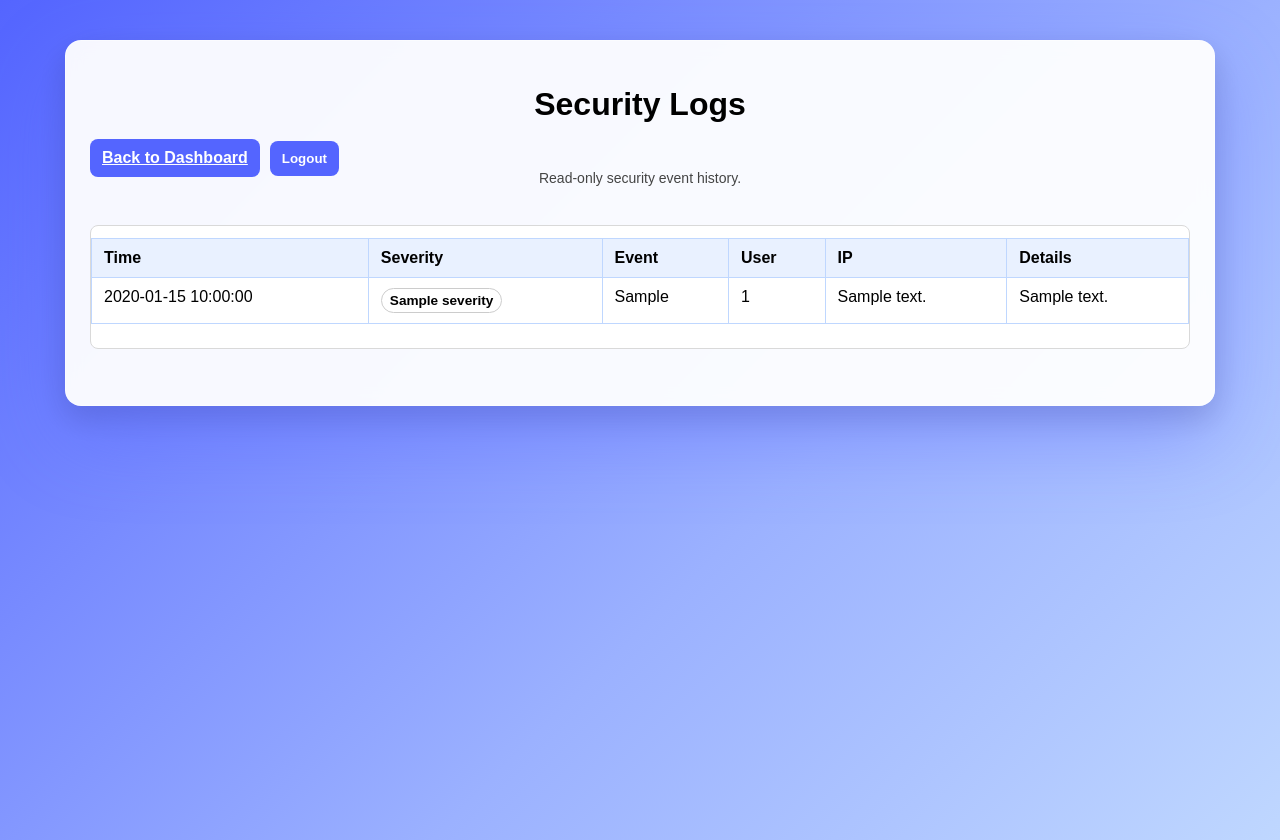
After one commit to sarcho22/secure-app, a Python web app: template templates/admin_logs.html in a window 1280 px wide. The commit adds this page. Run offline with Jinja, Linux system fonts and the light colour scheme; the template is opened without the code that fills it: most values are stand-ins (such as "Sample title", 1, 10 or a date in 2020).

Commit message:
added logs page

```diff
--- a/data/documents.json
+++ b/data/documents.json
@@ -5,9 +5,9 @@
             "owner": "testuser",
             "filename": "image_2026-03-30_203510261.png",
             "encrypted_path": "/Users/sarahchoi/Downloads/secure-app/secure-app/data/docs/VEp_2zqUKR0kTJKKygWy1Q.enc",
-            "version": 1,
+            "version": 2,
             "created_at": 1774917310.823586,
-            "updated_at": 1775248561.225021,
+            "updated_at": 1775509257.214994,
             "shared_with": {}
         }
     ]
--- a/static/css/style.css
+++ b/static/css/style.css
@@ -10,6 +10,72 @@ body {
         #9BB1FF 60%,
         #BFD7FF 100%
     );
+}
+
+.top-bar-actions {
+    display: flex;
+    gap: 10px;
+    align-items: center;
+}
+
+.logs-container {
+    max-height: 600px;
+    overflow-y: auto;
+    border: 1px solid #d9d9d9;
+    border-radius: 8px;
+    background: #fff;
+}
+
+.logs-table {
+    width: 100%;
+    border-collapse: collapse;
+}
+
+.logs-table th,
+.logs-table td {
+    padding: 12px 10px;
+    text-align: left;
+    vertical-align: top;
+    border-bottom: 1px solid #e5e5e5;
+}
+
+.logs-table th {
+    position: sticky;
+    top: 0;
+    background: #f7f7f7;
+    z-index: 1;
+}
+
+.log-details {
+    max-width: 420px;
+    word-break: break-word;
+    white-space: normal;
+}
+
+.log-badge {
+    display: inline-block;
+    padding: 4px 8px;
+    border-radius: 999px;
+    font-size: 0.85rem;
+    font-weight: 600;
+    border: 1px solid #ccc;
+}
+
+.log-info {
+    background: #eef4ff;
+}
+
+.log-warning {
+    background: #fff8e6;
+}
+
+.log-error,
+.log-critical {
+    background: #ffeaea;
+}
+
+.empty-state {
+    padding: 16px 0;
 }
 
 .admin-container {
--- a/static/js/app.js
+++ b/static/js/app.js
@@ -949,3 +949,38 @@ async function demoteUser(username) {
 function downloadDoc(docId) {
     window.location.href = `/download/${encodeURIComponent(docId)}`;
 }
+
+function showMessage(text, isError = false) {
+    const messageEl = document.getElementById("message");
+    if (!messageEl) return;
+
+    messageEl.textContent = text;
+    messageEl.classList.remove("error", "success");
+    messageEl.classList.add(isError ? "error" : "success");
+}
+
+async function handleLogout() {
+    try {
+        const response = await fetch("/logout", {
+            method: "POST",
+            credentials: "include"
+        });
+
+        if (response.ok) {
+            window.location.href = "/login";
+            return;
+        }
+
+        showMessage("Logout failed.", true);
+    } catch (error) {
+        console.error("Logout error:", error);
+        showMessage("Logout failed.", true);
+    }
+}
+
+document.addEventListener("DOMContentLoaded", () => {
+    const adminLogoutBtn = document.getElementById("adminLogoutBtn");
+    if (adminLogoutBtn) {
+        adminLogoutBtn.addEventListener("click", handleLogout);
+    }
+});
--- /dev/null
+++ b/templates/admin_logs.html
@@ -0,0 +1,62 @@
+<!DOCTYPE html>
+<html lang="en">
+<head>
+    <meta charset="UTF-8">
+    <meta name="viewport" content="width=device-width, initial-scale=1.0">
+    <title>Admin Security Logs</title>
+    <link rel="stylesheet" href="/static/css/style.css">
+</head>
+<body>
+    <div class="admin-container">
+        <div class="top-bar">
+            <h1 class="title">Security Logs</h1>
+            <div class="top-bar-actions">
+                <a href="/admin" class="btn">Back to Dashboard</a>
+                <button class="btn logout-btn" id="adminLogoutBtn">Logout</button>
+            </div>
+        </div>
+
+        <p class="subtitle">Read-only security event history.</p>
+        <div id="message" class="message"></div>
+
+        <div class="admin-section">
+            {% if logs and logs|length > 0 %}
+                <div class="logs-container">
+                    <table class="admin-table logs-table">
+                        <thead>
+                            <tr>
+                                <th>Time</th>
+                                <th>Severity</th>
+                                <th>Event</th>
+                                <th>User</th>
+                                <th>IP</th>
+                                <th>Details</th>
+                            </tr>
+                        </thead>
+                        <tbody>
+                            {% for log in logs %}
+                                <tr>
+                                    <td>{{ log.timestamp or "N/A" }}</td>
+                                    <td>
+                                        <span class="log-badge log-{{ (log.severity or 'INFO')|lower }}">
+                                            {{ log.severity or "INFO" }}
+                                        </span>
+                                    </td>
+                                    <td>{{ log.event_type or "N/A" }}</td>
+                                    <td>{{ log.user_id or "N/A" }}</td>
+                                    <td>{{ log.ip_address or "N/A" }}</td>
+                                    <td class="log-details">{{ log.details or "N/A" }}</td>
+                                </tr>
+                            {% endfor %}
+                        </tbody>
+                    </table>
+                </div>
+            {% else %}
+                <p class="empty-state">No security logs found.</p>
+            {% endif %}
+        </div>
+    </div>
+
+    <script src="/static/js/app.js"></script>
+</body>
+</html>
```
Also changed, not shown: app.py (+10 -2 lines), data/sessions.json (+1 -34 lines), services/security_logger.py (+46 -11 lines), 3 other files.
